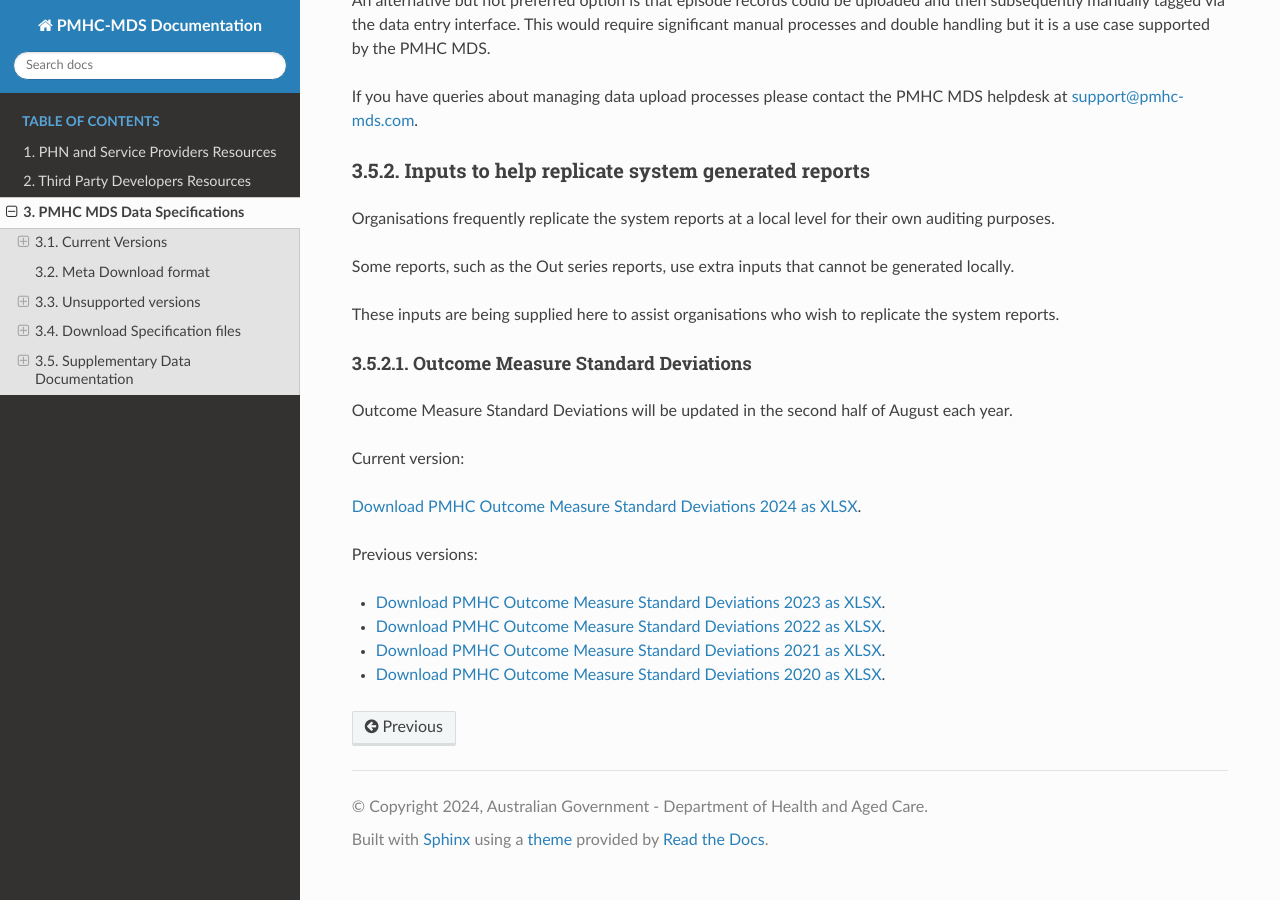
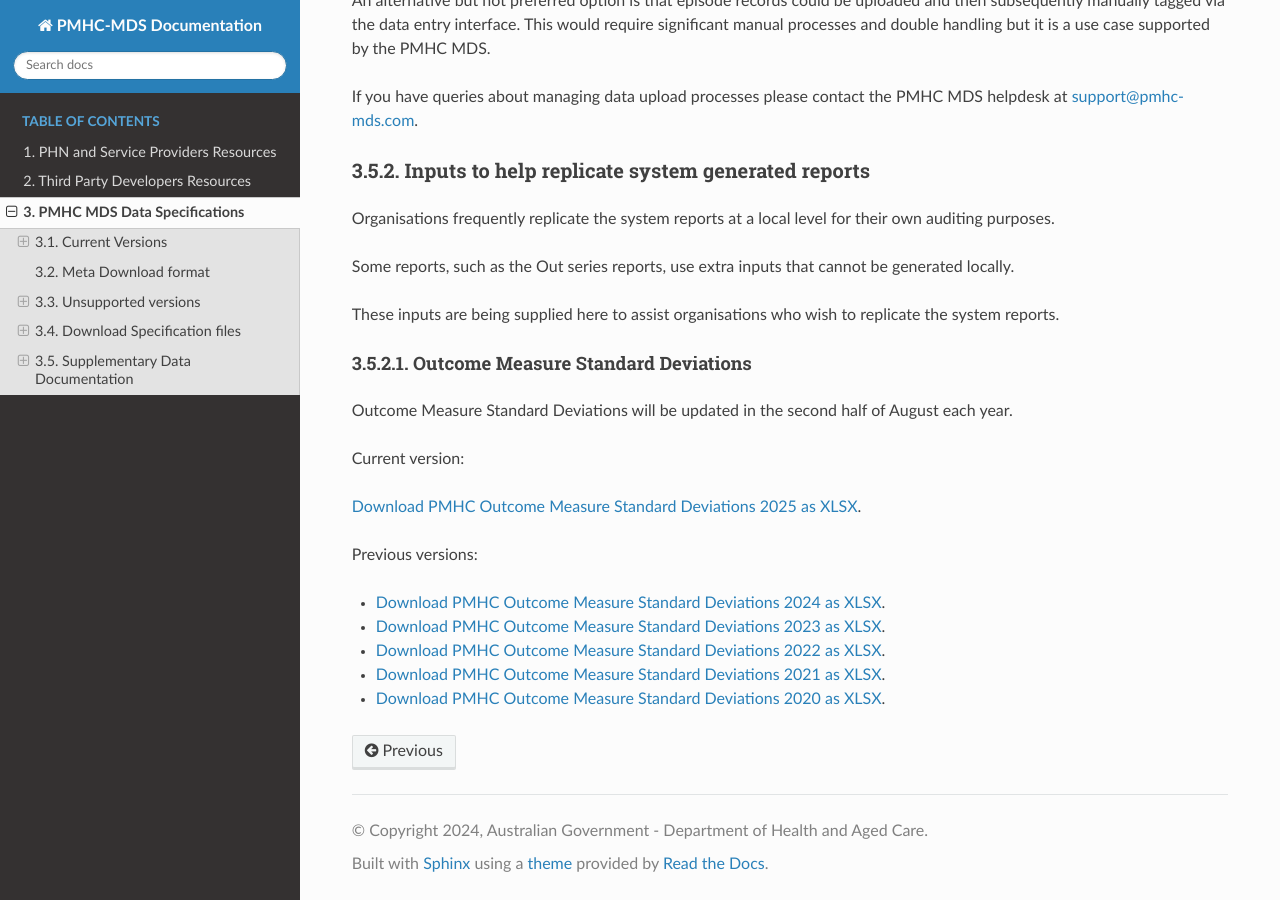
Before and after one commit to logicly-au/docs.pmhc-mds.com, a Sphinx documentation site: the page built from docs/data-specifications.rst, in a window 1280 px wide and 900 px high, scrolled down 9474 px. Built offline with Sphinx 7.4.7 and the Read the Docs theme 3.1.0, drawn with Linux system fonts in a browser that asks for light colours.

Commit message:
Adding 2025 Outcome Measure Standard Deviations (#10)

```diff
--- a/docs/data-specifications.rst
+++ b/docs/data-specifications.rst
@@ -571,10 +571,11 @@ half of August each year.
 
 Current version:
 
-`Download PMHC Outcome Measure Standard Deviations 2024 as XLSX <_static/2024-pmhc-outcome-measure-standard-deviations.xlsx>`_.
+`Download PMHC Outcome Measure Standard Deviations 2025 as XLSX <_static/2025-pmhc-outcome-measure-standard-deviations.xlsx>`_.
 
 Previous versions:
 
+* `Download PMHC Outcome Measure Standard Deviations 2024 as XLSX <_static/2024-pmhc-outcome-measure-standard-deviations.xlsx>`_.
 * `Download PMHC Outcome Measure Standard Deviations 2023 as XLSX <_static/2023-pmhc-outcome-measure-standard-deviations.xlsx>`_.
 * `Download PMHC Outcome Measure Standard Deviations 2022 as XLSX <_static/2022-pmhc-outcome-measure-standard-deviations.xlsx>`_.
 * `Download PMHC Outcome Measure Standard Deviations 2021 as XLSX <_static/2021-pmhc-outcome-measure-standard-deviations.xlsx>`_.
```
Also changed, not shown: 1 other file.
